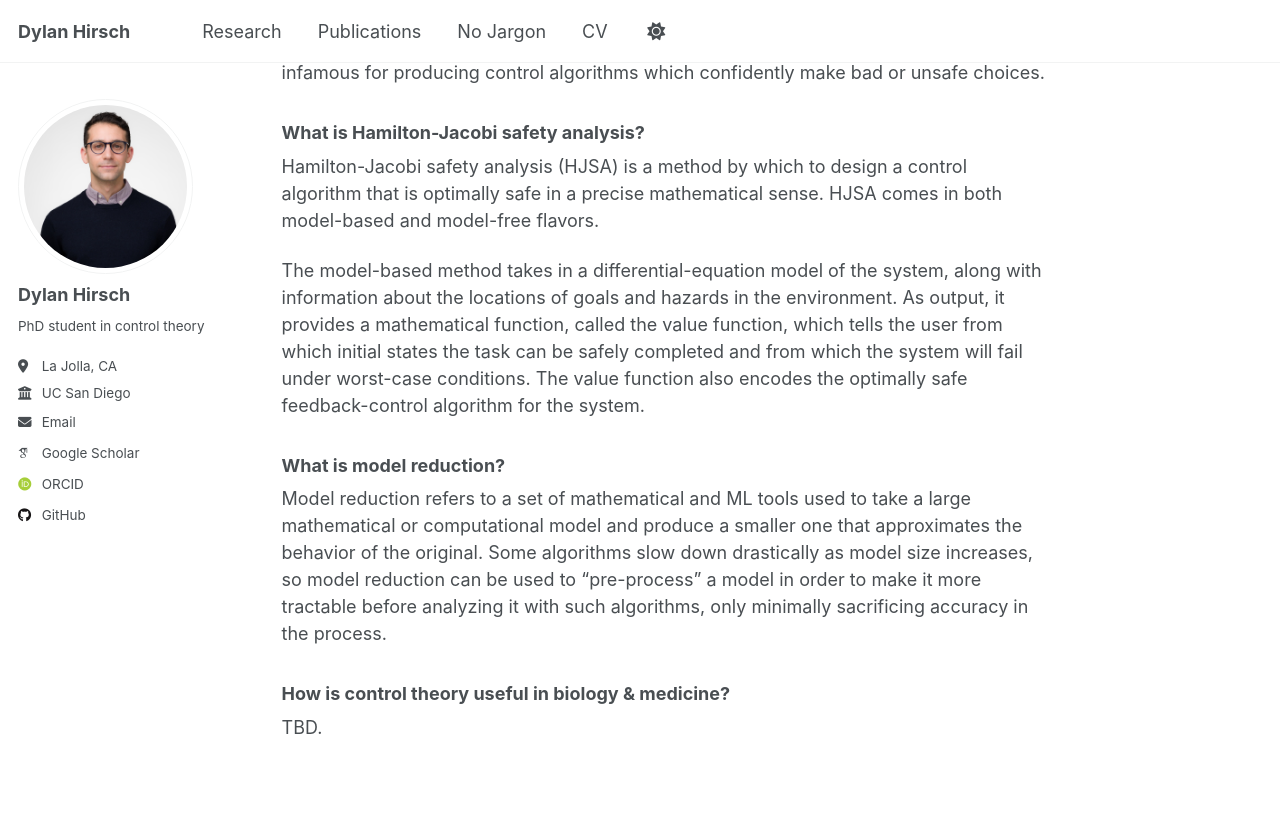
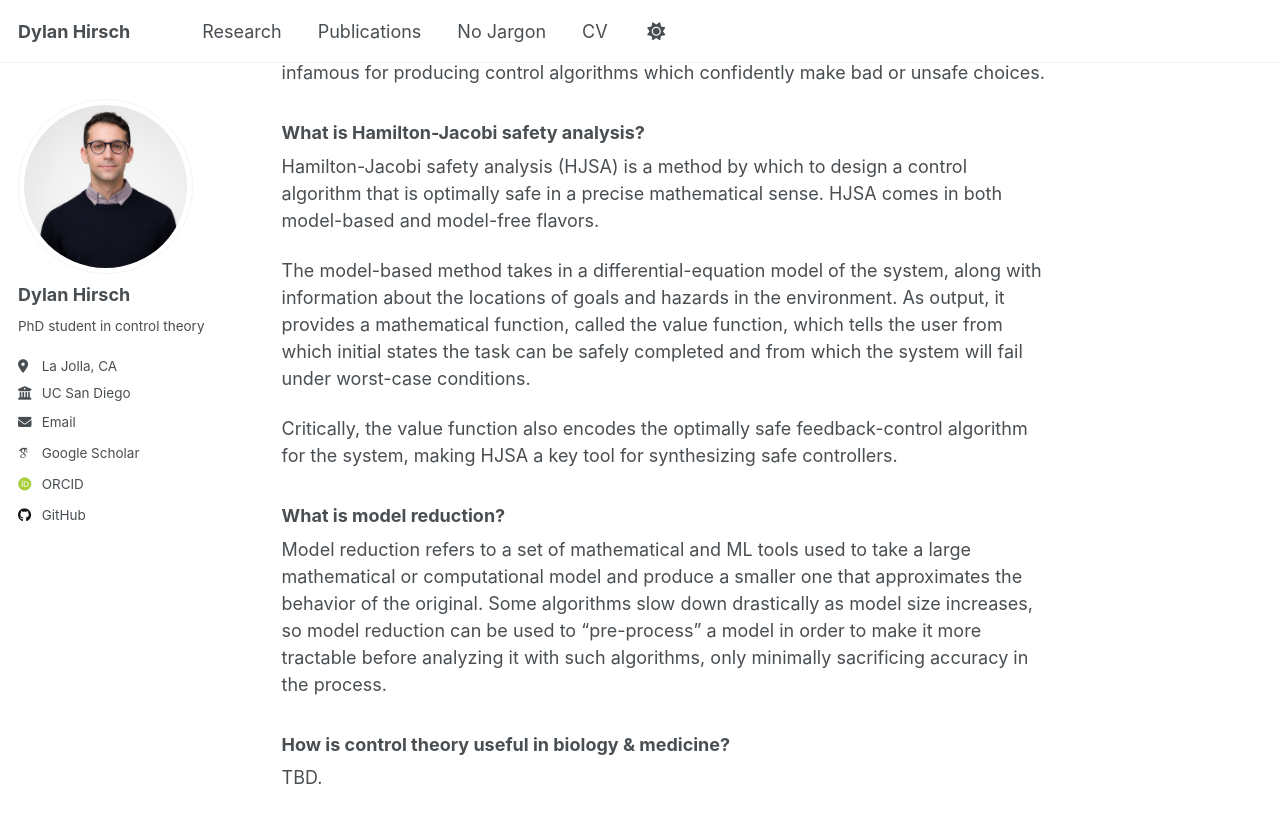
Before and after one commit to dylan-hirsch/dylan-hirsch.github.io, a Jekyll site: the page built from _nojargon/nojargon.md, in a window 1280 px wide and 900 px high, scrolled down 763 px. Shown: the top 823 px of the window. Built offline with Jekyll 4.4.1, drawn with Linux system fonts in a browser that asks for light colours; some web fonts are replaced; a script that is not in the unit is left out.

Commit message:
Update nojargon.md

```diff
--- a/_nojargon/nojargon.md
+++ b/_nojargon/nojargon.md
@@ -30,7 +30,8 @@ HJSA comes in both model-based and model-free flavors.
 
 The model-based method takes in a differential-equation model of the system, along with information about the locations of goals and hazards in the environment.
 As output, it provides a mathematical function, called the value function, which tells the user from which initial states the task can be safely completed and from which the system will fail under worst-case conditions.
-The value function also encodes the optimally safe feedback-control algorithm for the system.
+
+Critically, the value function also encodes the optimally safe feedback-control algorithm for the system, making HJSA a key tool for synthesizing safe controllers.
 
 ### What is model reduction?
 
```
